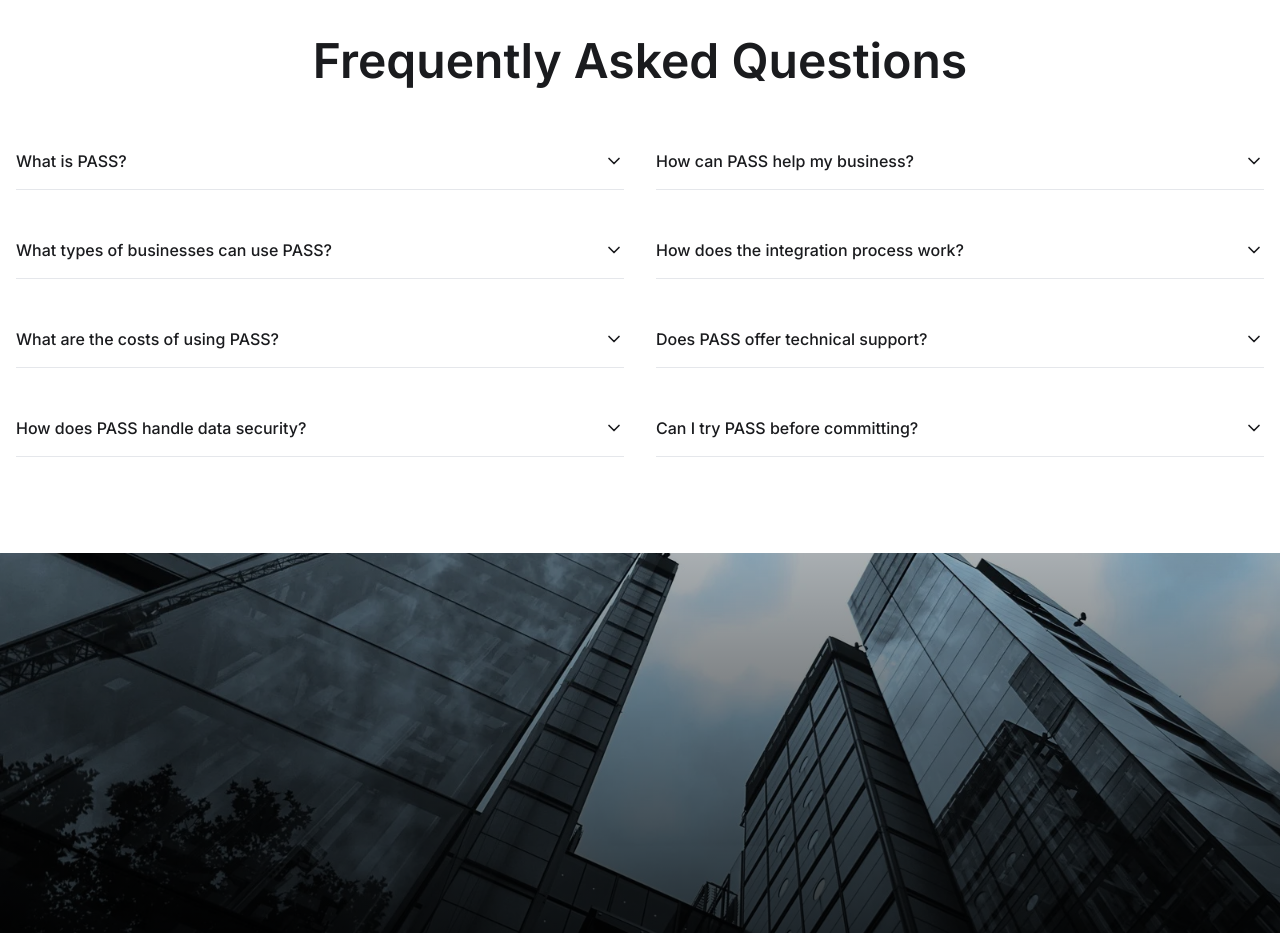
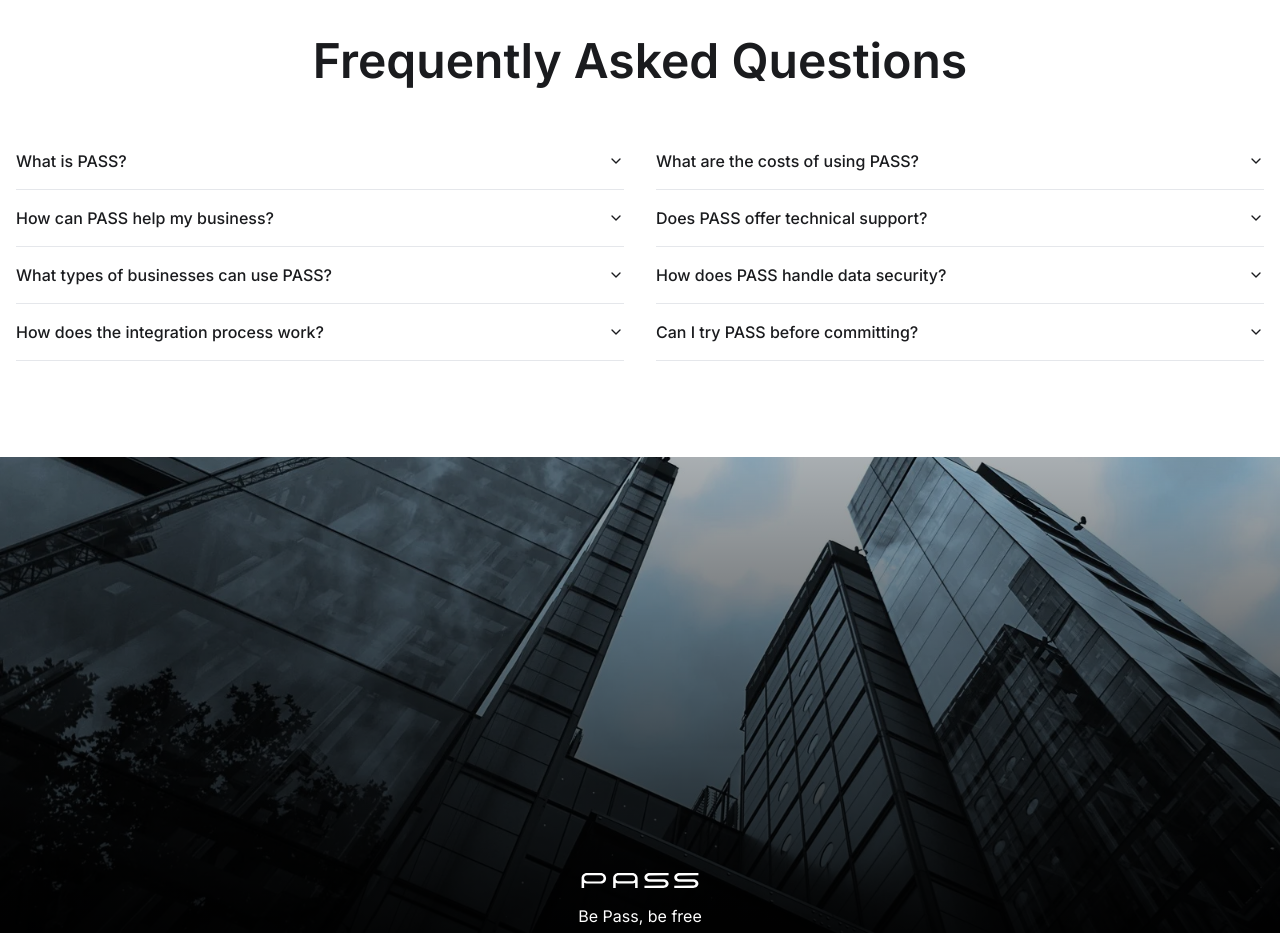
Before and after one commit to itseduardolima/bepass, a Next.js app: page /en in a window 1280 px wide. Shown: the part 6580-7513 px from the top of the page. Built offline with nearby package versions, Linux system fonts and the light colour scheme.

Commit message:
feat: Accordion in FAQ

```diff
--- a/components/sections/FAQ.tsx
+++ b/components/sections/FAQ.tsx
@@ -1,9 +1,12 @@
 "use client";
 
-import { useState } from 'react';
 import { useTranslations } from 'next-intl';
-import { ChevronDown } from 'lucide-react';
-import { cn } from '@/lib/utils';
+import {
+  Accordion,
+  AccordionContent,
+  AccordionItem,
+  AccordionTrigger,
+} from "@/components/ui/accordion"
 
 interface FAQItem {
   questionKey: string;
@@ -21,38 +24,7 @@
   { questionKey: "faq_question_8", answerKey: "faq_answer_8" }
 ];
 
-function FAQItem({ item }: { item: FAQItem; index: number }) {
-  const [isOpen, setIsOpen] = useState(false);
-  const t = useTranslations('faq');
-
-  return (
-    <div className="border-b border-gray-200">
-      <button
-        onClick={() => setIsOpen(!isOpen)}
-        className="flex justify-between items-center w-full py-4 text-left text-primary font-medium focus:outline-none focus:ring-2 focus:ring-primary"
-        aria-expanded={isOpen}
-      >
-        <span>{t(item.questionKey)}</span>
-        <ChevronDown
-          className={cn(
-            "h-5 w-5 text-primary transition-transform duration-200",
-            isOpen && "transform rotate-180"
-          )}
-        />
-      </button>
-      <div
-        className={cn(
-          "overflow-hidden transition-all duration-200 ease-in-out",
-          isOpen ? "max-h-96" : "max-h-0"
-        )}
-      >
-        <p className="py-4 pr-8 text-text">{t(item.answerKey)}</p>
-      </div>
-    </div>
-  );
-}
-
-export default function FAQ() {
+export default function FAQSection() {
   const t = useTranslations('faq');
 
   return (
@@ -61,9 +33,30 @@
         {t('title')}
       </h2>
       <div className="grid md:grid-cols-2 gap-8">
-        {faqData.map((item, index) => (
-          <FAQItem key={index} item={item} index={index} />
-        ))}
+        <Accordion type="single" collapsible className="w-full">
+          {faqData.slice(0, 4).map((item, index) => (
+            <AccordionItem key={index} value={`item-${index}`}>
+              <AccordionTrigger className="text-left text-primary font-medium">
+                {t(item.questionKey)}
+              </AccordionTrigger>
+              <AccordionContent className="text-text">
+                {t(item.answerKey)}
+              </AccordionContent>
+            </AccordionItem>
+          ))}
+        </Accordion>
+        <Accordion type="single" collapsible className="w-full">
+          {faqData.slice(4).map((item, index) => (
+            <AccordionItem key={index + 4} value={`item-${index + 4}`}>
+              <AccordionTrigger className="text-left text-primary font-medium">
+                {t(item.questionKey)}
+              </AccordionTrigger>
+              <AccordionContent className="text-text">
+                {t(item.answerKey)}
+              </AccordionContent>
+            </AccordionItem>
+          ))}
+        </Accordion>
       </div>
     </section>
   );
--- /dev/null
+++ b/components/ui/accordion.tsx
@@ -0,0 +1,58 @@
+"use client"
+
+import * as React from "react"
+import * as AccordionPrimitive from "@radix-ui/react-accordion"
+import { ChevronDown } from "lucide-react"
+
+import { cn } from "@/lib/utils"
+
+const Accordion = AccordionPrimitive.Root
+
+const AccordionItem = React.forwardRef<
+  React.ElementRef<typeof AccordionPrimitive.Item>,
+  React.ComponentPropsWithoutRef<typeof AccordionPrimitive.Item>
+>(({ className, ...props }, ref) => (
+  <AccordionPrimitive.Item
+    ref={ref}
+    className={cn("border-b", className)}
+    {...props}
+  />
+))
+AccordionItem.displayName = "AccordionItem"
+
+const AccordionTrigger = React.forwardRef<
+  React.ElementRef<typeof AccordionPrimitive.Trigger>,
+  React.ComponentPropsWithoutRef<typeof AccordionPrimitive.Trigger>
+>(({ className, children, ...props }, ref) => (
+  <AccordionPrimitive.Header className="flex">
+    <AccordionPrimitive.Trigger
+      ref={ref}
+      className={cn(
+        "flex flex-1 items-center justify-between py-4 font-medium transition-all hover:underline [&[data-state=open]>svg]:rotate-180",
+        className
+      )}
+      {...props}
+    >
+      {children}
+      <ChevronDown className="h-4 w-4 shrink-0 transition-transform duration-200" />
+    </AccordionPrimitive.Trigger>
+  </AccordionPrimitive.Header>
+))
+AccordionTrigger.displayName = AccordionPrimitive.Trigger.displayName
+
+const AccordionContent = React.forwardRef<
+  React.ElementRef<typeof AccordionPrimitive.Content>,
+  React.ComponentPropsWithoutRef<typeof AccordionPrimitive.Content>
+>(({ className, children, ...props }, ref) => (
+  <AccordionPrimitive.Content
+    ref={ref}
+    className="overflow-hidden text-sm transition-all data-[state=closed]:animate-accordion-up data-[state=open]:animate-accordion-down"
+    {...props}
+  >
+    <div className={cn("pb-4 pt-0", className)}>{children}</div>
+  </AccordionPrimitive.Content>
+))
+
+AccordionContent.displayName = AccordionPrimitive.Content.displayName
+
+export { Accordion, AccordionItem, AccordionTrigger, AccordionContent }
--- a/package.json
+++ b/package.json
@@ -9,6 +9,7 @@
     "lint": "next lint"
   },
   "dependencies": {
+    "@radix-ui/react-accordion": "^1.2.2",
     "@radix-ui/react-dialog": "^1.1.4",
     "@radix-ui/react-select": "^2.1.4",
     "@radix-ui/react-slot": "^1.1.1",
--- a/tailwind.config.ts
+++ b/tailwind.config.ts
@@ -1,5 +1,6 @@
 /** @type {import('tailwindcss').Config} */
 module.exports = {
+    darkMode: ['class'],
     content: [
     './pages/**/*.{js,ts,jsx,tsx,mdx}',
     './components/**/*.{js,ts,jsx,tsx,mdx}',
@@ -10,15 +11,39 @@
   		colors: {
   			primary: 'var(--primary-color)',
   			text: 'var(--text-color)',
-        background: 'var(--background-color)',
+  			background: 'var(--background-color)'
   		},
   		fontFamily: {
-        sans: ['var(--font-family)'],
+  			sans: [
+  				'var(--font-family)'
+  			]
   		},
   		transitionDuration: {
-        DEFAULT: 'var(--transition-speed)',
+  			DEFAULT: 'var(--transition-speed)'
   		},
+  		keyframes: {
+  			'accordion-down': {
+  				from: {
+  					height: '0'
   				},
+  				to: {
+  					height: 'var(--radix-accordion-content-height)'
+  				}
+  			},
+  			'accordion-up': {
+  				from: {
+  					height: 'var(--radix-accordion-content-height)'
+  				},
+  				to: {
+  					height: '0'
+  				}
+  			}
+  		},
+  		animation: {
+  			'accordion-down': 'accordion-down 0.2s ease-out',
+  			'accordion-up': 'accordion-up 0.2s ease-out'
+  		}
+  	}
   },
   plugins: [],
 }
```
Also changed, not shown: 1 other file (tests, documents, lock files or other folders). Lines whose indentation alone changed are shown as unchanged.
